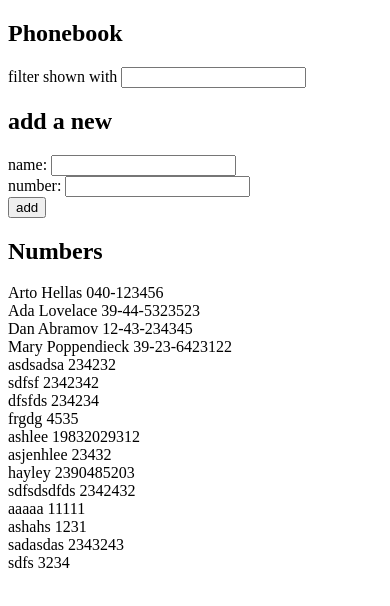
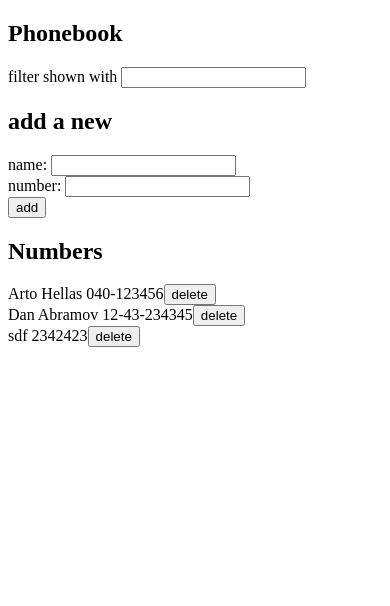
Before and after one commit to ashoomky/fullstack-open, a React (Vite) app in the folder part2/phonebook/: page / in a window 390 px wide. Shown: the top 606 px of the page. Built offline with nearby package versions, Linux system fonts and the light colour scheme; data requests are answered from the project's data file.

Commit message:
part 2d step 9 delete entries from phonebook

```diff
--- a/part2/phonebook/db.json
+++ b/part2/phonebook/db.json
@@ -6,79 +6,14 @@
       "id": "1"
     },
     {
-      "name": "Ada Lovelace",
-      "number": "39-44-5323523",
-      "id": "2"
-    },
-    {
       "name": "Dan Abramov",
       "number": "12-43-234345",
       "id": "3"
     },
     {
-      "name": "Mary Poppendieck",
-      "number": "39-23-6423122",
-      "id": "4"
-    },
-    {
-      "id": "9069",
-      "name": "asdsadsa",
-      "number": "234232"
-    },
-    {
-      "id": "fd98",
-      "name": "sdfsf",
-      "number": "2342342"
-    },
-    {
-      "id": "f993",
-      "name": "dfsfds",
-      "number": "234234"
-    },
-    {
-      "id": "abe5",
-      "name": "frgdg",
-      "number": "4535"
-    },
-    {
-      "id": "89bd",
-      "name": "ashlee",
-      "number": "19832029312"
-    },
-    {
-      "id": "14e4",
-      "name": "asjenhlee",
-      "number": "23432"
-    },
-    {
-      "id": "2f05",
-      "name": "hayley",
-      "number": "2390485203"
-    },
-    {
-      "id": "4ffb",
-      "name": "sdfsdsdfds",
-      "number": "2342432"
-    },
-    {
-      "id": "b8ac",
-      "name": "aaaaa",
-      "number": "11111"
-    },
-    {
-      "id": "6d5a",
-      "name": "ashahs",
-      "number": "1231"
-    },
-    {
-      "id": "a537",
-      "name": "sadasdas",
-      "number": "2343243"
-    },
-    {
-      "id": "5fce",
-      "name": "sdfs",
-      "number": "3234"
+      "id": 4,
+      "name": "sdf",
+      "number": "2342423"
     }
   ]
 }
--- a/part2/phonebook/src/App.jsx
+++ b/part2/phonebook/src/App.jsx
@@ -1,5 +1,4 @@
 import { useState, useEffect } from 'react'
-import axios from 'axios'
 import Filter from './Filter'
 import PersonForm from './PersonForm'
 import Persons from './Persons'
@@ -22,7 +21,7 @@ const App = () => {
       <h2>add a new</h2>
         <PersonForm persons ={persons} setPersons={setPersons}/>
       <h2>Numbers</h2>
-        <Persons persons={persons} filter={filter}/>
+        <Persons persons={persons} setPersons={setPersons} filter={filter}/>
     </div>
   )
 }
--- a/part2/phonebook/src/Persons.jsx
+++ b/part2/phonebook/src/Persons.jsx
@@ -1,13 +1,32 @@
-const Persons = ({persons, filter}) => {
+import personService from './services/persons'
+const Persons = ({persons, setPersons, filter}) => {
     // new array including filtered persons
-    console.log(persons)
     const personsToShow = persons.filter(person =>
         person.name.toLowerCase().includes(filter.toLowerCase())
     )
+    const handleDelete = ({id, name}) => {
+
+        if (window.confirm(`Delete ${name}?`)){
+            personService.remove(id)
+        .then(() => {
+            //accessing the previous person array using setPersons to remove the newly deleted one.
+            setPersons(previousPersons => previousPersons.filter(p => p.id !== id))
+        })
+        .catch(error => {
+            alert(`${name} was already removed from the server`)
+            setPersons(previousPersons => previousPersons.filter(p => p.id !== id))
+            // deletes the person from the ui since it is already deleted
+        })
+        }
+    }
+    personsToShow.map((person) => {console.log(person.id)})
+
     return (
         <div>
             {personsToShow.map((person, i) =>
-                <div key = {i}>{person.name} {person.number}</div>
+                <div key = {i}>{person.name} {person.number}
+                    <button onClick={() => {handleDelete(person)}}>delete</button>
+                </div>
             )}
         </div>
     )
--- a/part2/phonebook/src/services/persons.js
+++ b/part2/phonebook/src/services/persons.js
@@ -13,14 +13,12 @@ const create = newObject => {
     return request.then(response => response.data)
 }
 
-// returns newly edited object
-const update = (id, newObject) => {
-    const request = axios.put(`${baseUrl}/${id}`, newObject)
-    return request.then(response => response.data)
+const remove = id => {
+    return axios.delete(`${baseUrl}/${id}`)
 }
 
 export default {
   getAll,
   create,
-  update
+  remove
 }
```
